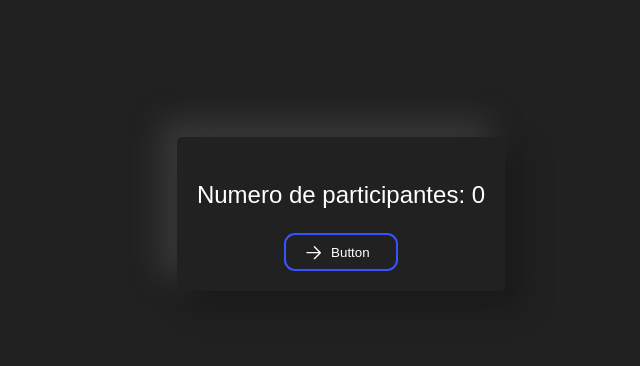
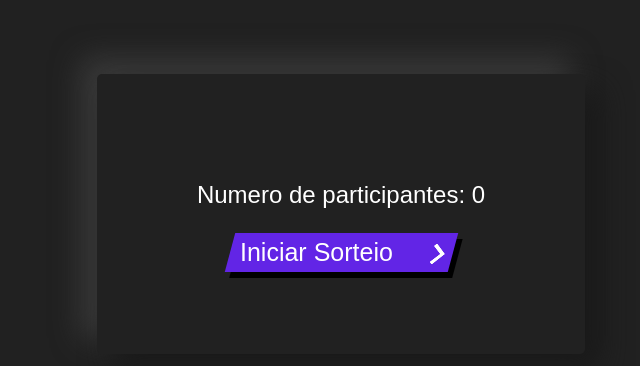
Before and after one commit to HeitorStefani/Projeto-Sorteio, a website: page src/front/admin.html in a window 1280 px wide. Shown: the part 186-552 px from the top of the page, without its empty margins (299-939 px from the left). Drawn offline with Linux system fonts and the light colour scheme; files that its build step writes are made by us from their sources.

Commit message:
corrigido sorteios seguidos

```diff
--- a/src/front/admin.html
+++ b/src/front/admin.html
@@ -17,7 +17,8 @@
     }
 
     .container {
-      max-width: 1000px;
+      width: 35%;
+      height: 30%;
       display: flex;
       justify-content: center;
       flex-direction: column;
@@ -41,38 +42,6 @@
       text-align: center;
     }
 
-    .button {
-      background-color: #ffffff00;
-      color: #fff;
-      width: 8.5em;
-      height: 2.9em;
-      border: #3654ff 0.2em solid;
-      border-radius: 11px;
-      text-align: right;
-      transition: all 0.6s ease;
-    }
-
-    .button:hover {
-      background-color: #3654ff;
-      cursor: pointer;
-    }
-
-    .button svg {
-      width: 1.6em;
-      margin: -0.2em 0.8em 1em;
-      position: absolute;
-      display: flex;
-      transition: all 0.6s ease;
-    }
-
-    .button:hover svg {
-      transform: translateX(5px);
-    }
-
-    .text {
-      margin: 0 1.5em
-    }
-
     .code-container {
       display: none;
       justify-content: center;
@@ -89,22 +58,106 @@
       font-size: x-large;
     }
 
+    /* botao */
+      .cta {
+        display: flex;
+        padding: 5px 10px;
+        text-decoration: none;
+        font-family: 'Poppins', sans-serif;
+        font-size: 25px;
+        color: white;
+        background: #6225E6;
+        transition: 1s;
+        box-shadow: 6px 6px 0 black;
+        transform: skewX(-15deg);
+        border: none;
+      }
+
+  .cta:focus {
+    outline: none;
+  }
+
+  .cta:hover {
+    transition: 0.5s;
+    box-shadow: 10px 10px 0 #a6fb38;
+  }
+
+  .cta .second {
+    transition: 0.5s;
+    margin-right: 0px;
+  }
+
+  .cta:hover  .second {
+    transition: 0.5s;
+    margin-right: 45px;
+  }
+
+  .span {
+    transform: skewX(15deg)
+  }
+
+  .second {
+    width: 20px;
+    margin-left: 30px;
+    position: relative;
+    top: 12%;
+  }
+
+  .one {
+    transition: 0.4s;
+    transform: translateX(-60%);
+  }
+
+  .two {
+    transition: 0.5s;
+    transform: translateX(-30%);
+  }
+
+  .cta:hover .three {
+    animation: color_anim 1s infinite 0.2s;
+  }
+
+  .cta:hover .one {
+    transform: translateX(0%);
+    animation: color_anim 1s infinite 0.6s;
+  }
+
+  .cta:hover .two {
+    transform: translateX(0%);
+    animation: color_anim 1s infinite 0.4s;
+  }
+
+  @keyframes color_anim {
+    0% {
+      fill: white;
+    }
+
+    50% {
+      fill: #a6fb38;
+    }
+
+    100% {
+      fill: white;
+    }
+  }
+
   </style>
 </head>
 <body>
   <div class="container">
     <p class="counter">Numero de participantes: <span id="participant-counter">0</span></p>
-    <button class="button" id="start-raffle-button">
-
-
-      <svg xmlns="http://www.w3.org/2000/svg" fill="none" viewBox="0 0 24 24" stroke-width="1.5" stroke="currentColor" class="w-6 h-6">
-        <path stroke-linecap="round" stroke-linejoin="round" d="M4.5 12h15m0 0l-6.75-6.75M19.5 12l-6.75 6.75"></path>
-      </svg>
-
-
-      <div class="text">
-        Button
-      </div>
+    <button class="cta" id="start-raffle-button">
+        <span class="span">Iniciar Sorteio</span>
+        <span class="second">
+          <svg width="50px" height="20px" viewBox="0 0 66 43" version="1.1" xmlns="http://www.w3.org/2000/svg" xmlns:xlink="http://www.w3.org/1999/xlink">
+            <g id="arrow" stroke="none" stroke-width="1" fill="none" fill-rule="evenodd">
+              <path class="one" d="M40.1543933,3.89485454 L43.9763149,0.139296592 C44.1708311,-0.0518420739 44.4826329,-0.0518571125 44.6771675,0.139262789 L65.6916134,20.7848311 C66.0855801,21.1718824 66.0911863,21.8050225 65.704135,22.1989893 C65.7000188,22.2031791 65.6958657,22.2073326 65.6916762,22.2114492 L44.677098,42.8607841 C44.4825957,43.0519059 44.1708242,43.0519358 43.9762853,42.8608513 L40.1545186,39.1069479 C39.9575152,38.9134427 39.9546793,38.5968729 40.1481845,38.3998695 C40.1502893,38.3977268 40.1524132,38.395603 40.1545562,38.3934985 L56.9937789,21.8567812 C57.1908028,21.6632968 57.193672,21.3467273 57.0001876,21.1497035 C56.9980647,21.1475418 56.9959223,21.1453995 56.9937605,21.1432767 L40.1545208,4.60825197 C39.9574869,4.41477773 39.9546013,4.09820839 40.1480756,3.90117456 C40.1501626,3.89904911 40.1522686,3.89694235 40.1543933,3.89485454 Z" fill="#FFFFFF"></path>
+              <path class="two" d="M20.1543933,3.89485454 L23.9763149,0.139296592 C24.1708311,-0.0518420739 24.4826329,-0.0518571125 24.6771675,0.139262789 L45.6916134,20.7848311 C46.0855801,21.1718824 46.0911863,21.8050225 45.704135,22.1989893 C45.7000188,22.2031791 45.6958657,22.2073326 45.6916762,22.2114492 L24.677098,42.8607841 C24.4825957,43.0519059 24.1708242,43.0519358 23.9762853,42.8608513 L20.1545186,39.1069479 C19.9575152,38.9134427 19.9546793,38.5968729 20.1481845,38.3998695 C20.1502893,38.3977268 20.1524132,38.395603 20.1545562,38.3934985 L36.9937789,21.8567812 C37.1908028,21.6632968 37.193672,21.3467273 37.0001876,21.1497035 C36.9980647,21.1475418 36.9959223,21.1453995 36.9937605,21.1432767 L20.1545208,4.60825197 C19.9574869,4.41477773 19.9546013,4.09820839 20.1480756,3.90117456 C20.1501626,3.89904911 20.1522686,3.89694235 20.1543933,3.89485454 Z" fill="#FFFFFF"></path>
+              <path class="three" d="M0.154393339,3.89485454 L3.97631488,0.139296592 C4.17083111,-0.0518420739 4.48263286,-0.0518571125 4.67716753,0.139262789 L25.6916134,20.7848311 C26.0855801,21.1718824 26.0911863,21.8050225 25.704135,22.1989893 C25.7000188,22.2031791 25.6958657,22.2073326 25.6916762,22.2114492 L4.67709797,42.8607841 C4.48259567,43.0519059 4.17082418,43.0519358 3.97628526,42.8608513 L0.154518591,39.1069479 C-0.0424848215,38.9134427 -0.0453206733,38.5968729 0.148184538,38.3998695 C0.150289256,38.3977268 0.152413239,38.395603 0.154556228,38.3934985 L16.9937789,21.8567812 C17.1908028,21.6632968 17.193672,21.3467273 17.0001876,21.1497035 C16.9980647,21.1475418 16.9959223,21.1453995 16.9937605,21.1432767 L0.15452076,4.60825197 C-0.0425130651,4.41477773 -0.0453986756,4.09820839 0.148075568,3.90117456 C0.150162624,3.89904911 0.152268631,3.89694235 0.154393339,3.89485454 Z" fill="#FFFFFF"></path>
+            </g>
+          </svg>
+        </span>
+    </button>
 
     </button>
     <div class="code-container">
--- a/src/front/js/admin.js
+++ b/src/front/js/admin.js
@@ -67,5 +67,5 @@
 
 function displayCode(code){
   codeElement.innerText = code; // Corrigido aqui: usando 'codeElement' para definir o texto
-  botaoSorteio.innerText = "Sorteio Realizado!";
+  botaoSorteio.innerText = "Sorteio Realizado";
 }
```
Also changed, not shown: src/front/js/client.js (+22 -0 lines).
